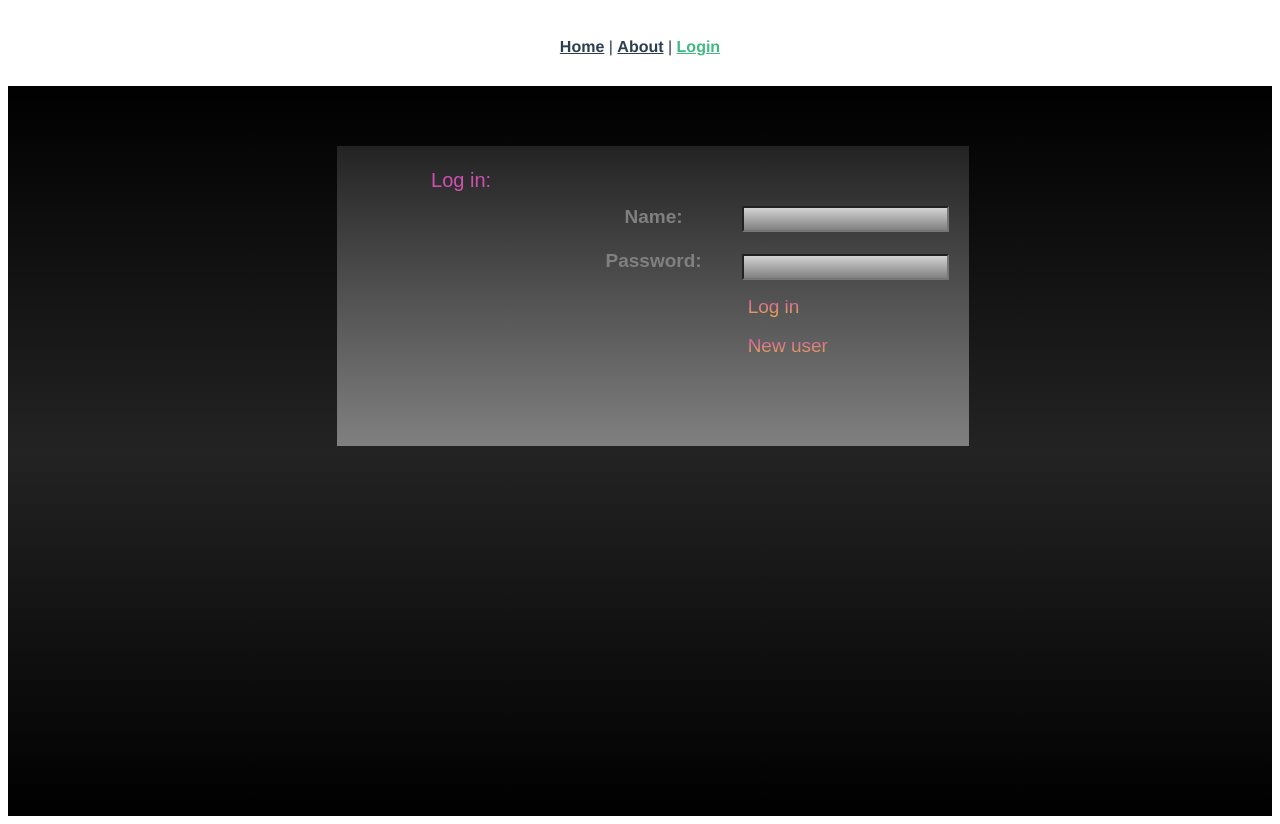
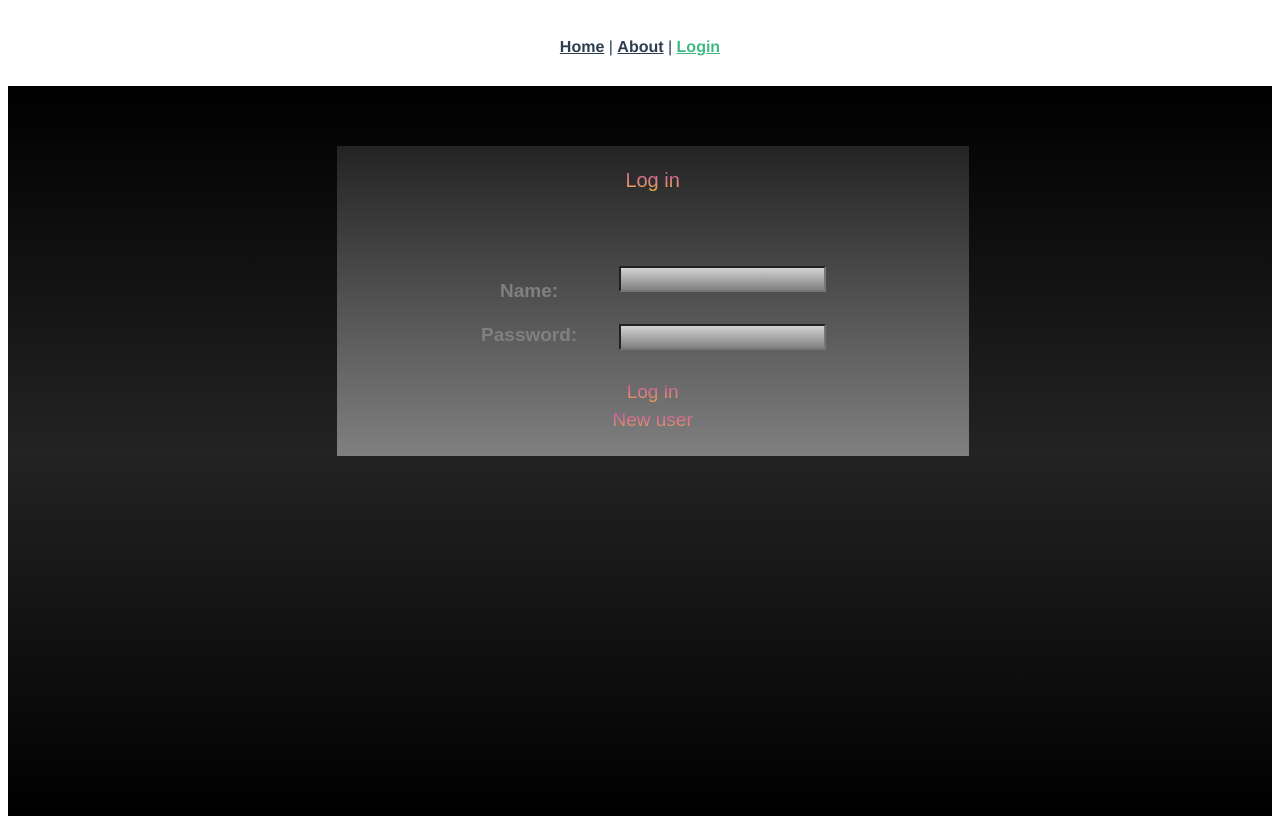
Before and after one commit to SamuelAitamaa/FullStack-Project, a Vue app in the folder fullstack_project/: page /login in a window 1280 px wide. Built offline with nearby package versions, Linux system fonts and the light colour scheme.

Commit message:
login changes
flexbox changes

```diff
--- a/fullstack_project/src/components/Login.vue
+++ b/fullstack_project/src/components/Login.vue
@@ -2,13 +2,18 @@
 <template>
     <div class="back">
     <div class="login">
-        <h1>Log in:</h1>
+        <h1>Log in</h1>
+        <div class="flexb">
         <div class="test">Name: <br><br> Password:</div>
         <div class="test"><input type = "text" pattern="[A-Z]{1}[a-z]{1,}" name = "first_name"> <br><br>
        <input type = "password" pattern="[A-Z]{1}[a-z]{1,}" name = "first_name">
-        <button>Log in</button>
+        </div>
+        </div>
+        <div class="button">
+            <button>Log in</button>
             <button>New user</button>
         </div>
+
     </div>
     </div>
 </template>
@@ -27,45 +32,51 @@
     .login{
         background: linear-gradient( #242323,grey);
         width: 50%;
-        align-content: center;
-        alignment: center;
         margin-left: 26%;
         margin-top: 30px;
         height: 300px;
         color: grey;
         font-weight: bolder;
-        display: flex;
+        padding-top: 10px;
     }
     h1{
         background: linear-gradient( #cb48b7, #ebb446);
         -webkit-background-clip: text;
         -webkit-text-fill-color: transparent;
-        padding: 10px;
         font-size: 20px;
-        font-weight: lighter;
-        flex-basis: 100%;
+        font-weight: normal;
         font-family: 'Monsterrat', sans-serif;
+
+    }
+    .flexb{
+        display: flex;
+        align-items: center;
+        justify-content: center;
+
+
     }
     input{
         background: linear-gradient( lightgrey, grey);
         height: 20px;
         font-size: 15px;
         font-family: 'Monsterrat', sans-serif;
+        margin-bottom: 10px;
+
     }
-    header{
-        text-align: left;
-        color: white;
-        padding: 20px;
-    }
+
     .test{
         padding:60px 20px 20px 20px;
         flex-basis: 100px;
         font-size: 19px;
         font-family: 'Monsterrat', sans-serif;
     }
+    .button{
+        display: grid;
+        align-items: center;
+        justify-content: center;
+    }
     button{
         font-family: 'Monsterrat', sans-serif;
-        margin-top: 15px;
         font-size: 19px;
         font-family: 'Monsterrat', sans-serif;
         font-weight: lighter;
@@ -75,7 +86,7 @@
         background: linear-gradient( #cb48b7, #ebb446);
         -webkit-background-clip: text;
         -webkit-text-fill-color: transparent;
-        padding-right: 50px;
+       padding-bottom: 5px;
 
     }
     button:hover{
```
